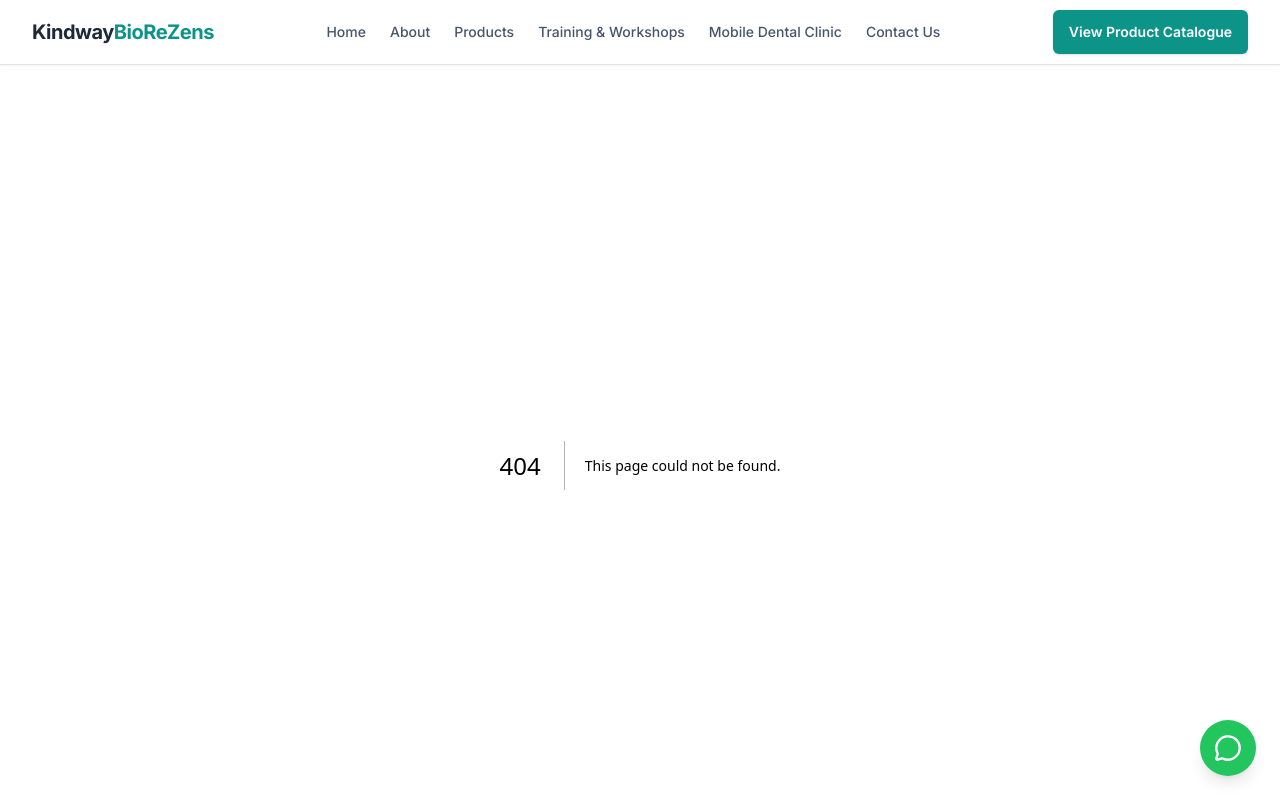
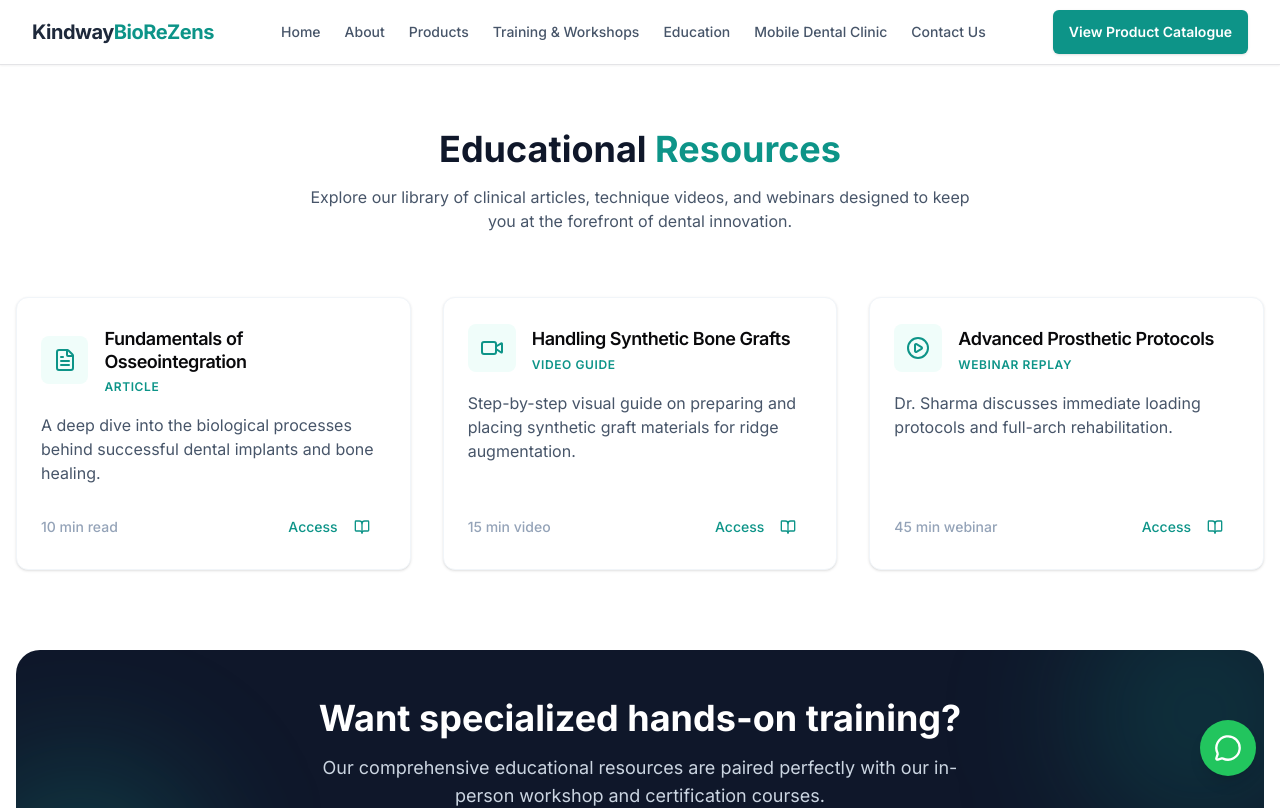
Before and after one commit to Chingkhei-lab/Tie-breaker, a Next.js app: page /education in a window 1280 px wide. Before the commit this address had no page. Shown: the top 808 px of the page. Built offline with nearby package versions, Linux system fonts and the light colour scheme.

Commit message:
Add Social Proof and Educational Requirements

```diff
--- /dev/null
+++ b/src/app/education/page.tsx
@@ -0,0 +1,93 @@
+"use client";
+
+import { motion } from "framer-motion";
+import { BookOpen, FileText, Video, PlayCircle } from "lucide-react";
+import { Button } from "@/components/ui/button";
+import { Card, CardContent, CardHeader, CardTitle } from "@/components/ui/card";
+import Link from "next/link";
+
+const resources = [
+    {
+        id: 1,
+        title: "Fundamentals of Osseointegration",
+        type: "Article",
+        icon: <FileText className="h-6 w-6 text-teal-600" />,
+        description: "A deep dive into the biological processes behind successful dental implants and bone healing.",
+        duration: "10 min read"
+    },
+    {
+        id: 2,
+        title: "Handling Synthetic Bone Grafts",
+        type: "Video Guide",
+        icon: <Video className="h-6 w-6 text-teal-600" />,
+        description: "Step-by-step visual guide on preparing and placing synthetic graft materials for ridge augmentation.",
+        duration: "15 min video"
+    },
+    {
+        id: 3,
+        title: "Advanced Prosthetic Protocols",
+        type: "Webinar Replay",
+        icon: <PlayCircle className="h-6 w-6 text-teal-600" />,
+        description: "Dr. Sharma discusses immediate loading protocols and full-arch rehabilitation.",
+        duration: "45 min webinar"
+    }
+];
+
+export default function EducationPage() {
+    return (
+        <div className="container mx-auto py-16 px-4">
+            <div className="text-center mb-16">
+                <h1 className="text-4xl font-bold text-slate-900 mb-4">Educational <span className="text-teal-600">Resources</span></h1>
+                <p className="text-slate-600 max-w-2xl mx-auto">
+                    Explore our library of clinical articles, technique videos, and webinars designed to keep you at the forefront of dental innovation.
+                </p>
+            </div>
+
+            <div className="grid grid-cols-1 md:grid-cols-2 lg:grid-cols-3 gap-8">
+                {resources.map((resource, idx) => (
+                    <motion.div
+                        key={resource.id}
+                        initial={{ opacity: 0, scale: 0.95 }}
+                        whileInView={{ opacity: 1, scale: 1 }}
+                        transition={{ delay: idx * 0.1 }}
+                    >
+                        <Card className="h-full flex flex-col hover:shadow-lg transition-shadow border-slate-100 bg-white">
+                            <CardHeader className="flex flex-row items-center gap-4 pb-4">
+                                <div className="h-12 w-12 rounded-lg bg-teal-50 flex items-center justify-center">
+                                    {resource.icon}
+                                </div>
+                                <div>
+                                    <CardTitle className="text-lg leading-tight">{resource.title}</CardTitle>
+                                    <span className="text-xs font-semibold uppercase text-teal-600 tracking-wider">{resource.type}</span>
+                                </div>
+                            </CardHeader>
+                            <CardContent className="flex-1 flex flex-col justify-between">
+                                <p className="text-slate-600 mb-6">{resource.description}</p>
+                                <div className="flex items-center justify-between mt-auto">
+                                    <span className="text-sm text-slate-400 font-medium">{resource.duration}</span>
+                                    <Button variant="ghost" className="text-teal-600 hover:text-teal-700 hover:bg-teal-50">
+                                        Access <BookOpen className="ml-2 h-4 w-4" />
+                                    </Button>
+                                </div>
+                            </CardContent>
+                        </Card>
+                    </motion.div>
+                ))}
+            </div>
+
+            <div className="mt-20 bg-slate-900 rounded-3xl p-8 md:p-12 text-center text-white relative overflow-hidden">
+                <div className="relative z-10">
+                    <h2 className="text-3xl md:text-4xl font-bold mb-4">Want specialized hands-on training?</h2>
+                    <p className="text-slate-300 max-w-2xl mx-auto mb-8 text-lg">
+                        Our comprehensive educational resources are paired perfectly with our in-person workshop and certification courses.
+                    </p>
+                    <Button asChild className="bg-teal-600 hover:bg-teal-500 text-white min-h-[56px] text-lg px-8">
+                        <Link href="/training">View Upcoming Workshops</Link>
+                    </Button>
+                </div>
+                <div className="absolute top-0 right-0 -mr-16 -mt-16 w-64 h-64 bg-teal-600/20 rounded-full blur-3xl"></div>
+                <div className="absolute bottom-0 left-0 -ml-16 -mb-16 w-64 h-64 bg-teal-500/20 rounded-full blur-3xl"></div>
+            </div>
+        </div>
+    );
+}
--- a/src/app/page.tsx
+++ b/src/app/page.tsx
@@ -138,6 +138,81 @@ export default function Home() {
         </div>
       </section>
 
+      {/* Clinical Results & Testimonials */}
+      <section className="py-24 bg-white w-full border-t border-slate-100">
+        <div className="container mx-auto px-4 md:px-8">
+          <div className="text-center mb-16">
+            <h2 className="text-sm font-bold tracking-widest uppercase text-teal-600 mb-2">Social Proof</h2>
+            <h3 className="text-3xl md:text-5xl font-bold text-slate-900 leading-tight">Trusted by Clinicians <br className="hidden md:block" /> Worldwide</h3>
+          </div>
+
+          <div className="grid grid-cols-1 md:grid-cols-2 lg:grid-cols-3 gap-8">
+            <motion.div initial={{ opacity: 0, scale: 0.95 }} whileInView={{ opacity: 1, scale: 1 }} viewport={{ once: true }}>
+              <div className="bg-slate-50 p-8 rounded-3xl h-full flex flex-col gap-6 shadow-sm border border-slate-100 relative">
+                <div className="text-teal-500 absolute top-8 right-8 text-6xl opacity-20 font-serif">"</div>
+                <div className="flex gap-1 text-teal-500">
+                  {"★★★★★".split("").map((star, i) => <span key={i}>{star}</span>)}
+                </div>
+                <p className="text-slate-700 italic flex-1 text-lg">
+                  "The primary stability achieved with Kindway implants is phenomenal. It has significantly streamlined my immediate loading protocols. The workshops were an added bonus, offering great practical insights."
+                </p>
+                <div className="flex items-center gap-4 mt-4">
+                  <div className="h-12 w-12 rounded-full bg-slate-200 border-2 border-white shadow-sm overflow-hidden flex items-center justify-center font-bold text-slate-500 text-sm">
+                    Dr. P
+                  </div>
+                  <div>
+                    <h4 className="font-bold text-slate-900">Dr. Patel</h4>
+                    <span className="text-xs text-slate-500">Maxillofacial Surgeon, Mumbai</span>
+                  </div>
+                </div>
+              </div>
+            </motion.div>
+
+            <motion.div initial={{ opacity: 0, scale: 0.95 }} whileInView={{ opacity: 1, scale: 1 }} viewport={{ once: true }} transition={{ delay: 0.1 }}>
+              <div className="bg-slate-50 p-8 rounded-3xl h-full flex flex-col gap-6 shadow-sm border border-slate-100 relative">
+                <div className="text-teal-500 absolute top-8 right-8 text-6xl opacity-20 font-serif">"</div>
+                <div className="flex gap-1 text-teal-500">
+                  {"★★★★★".split("").map((star, i) => <span key={i}>{star}</span>)}
+                </div>
+                <p className="text-slate-700 italic flex-1 text-lg">
+                  "Kindway BioReZens' synthetic bone grafts are incredibly reliable. I've observed excellent radiographic fill and soft tissue healing. They offer premium quality at a price point that makes sense for my practice."
+                </p>
+                <div className="flex items-center gap-4 mt-4">
+                  <div className="h-12 w-12 rounded-full bg-slate-200 border-2 border-white shadow-sm overflow-hidden flex items-center justify-center font-bold text-slate-500 text-sm">
+                    Dr. S
+                  </div>
+                  <div>
+                    <h4 className="font-bold text-slate-900">Dr. Sharma</h4>
+                    <span className="text-xs text-slate-500">Periodontist, Delhi</span>
+                  </div>
+                </div>
+              </div>
+            </motion.div>
+
+            <motion.div initial={{ opacity: 0, scale: 0.95 }} whileInView={{ opacity: 1, scale: 1 }} viewport={{ once: true }} transition={{ delay: 0.2 }}>
+              <div className="bg-slate-50 p-8 rounded-3xl h-full flex flex-col gap-6 shadow-sm border border-slate-100 relative">
+                <div className="text-teal-500 absolute top-8 right-8 text-6xl opacity-20 font-serif">"</div>
+                <div className="flex gap-1 text-teal-500">
+                  {"★★★★★".split("").map((star, i) => <span key={i}>{star}</span>)}
+                </div>
+                <p className="text-slate-700 italic flex-1 text-lg">
+                  "Attending their training seminar completely changed how our clinic handles complex augmentations. The mobile setup they demonstrate is brilliant in its efficiency and hygiene standards."
+                </p>
+                <div className="flex items-center gap-4 mt-4">
+                  <div className="h-12 w-12 rounded-full bg-slate-200 border-2 border-white shadow-sm overflow-hidden flex items-center justify-center font-bold text-slate-500 text-sm">
+                    Dr. M
+                  </div>
+                  <div>
+                    <h4 className="font-bold text-slate-900">Dr. Mehta</h4>
+                    <span className="text-xs text-slate-500">Implantologist, Pune</span>
+                  </div>
+                </div>
+              </div>
+            </motion.div>
+          </div>
+        </div>
+      </section>
+
       {/* Footer CTA */}
       <section className="py-24 bg-slate-900 w-full text-center relative overflow-hidden">
         <div className="container mx-auto px-4 md:px-8 flex flex-col items-center gap-8 relative z-10">
--- a/src/components/Navbar.tsx
+++ b/src/components/Navbar.tsx
@@ -17,6 +17,7 @@ const navLinks = [
     { name: "About", href: "/about" },
     { name: "Products", href: "/products" },
     { name: "Training & Workshops", href: "/training" },
+    { name: "Education", href: "/education" },
     { name: "Mobile Dental Clinic", href: "/services" },
     { name: "Contact Us", href: "/contact" },
 ];
```
